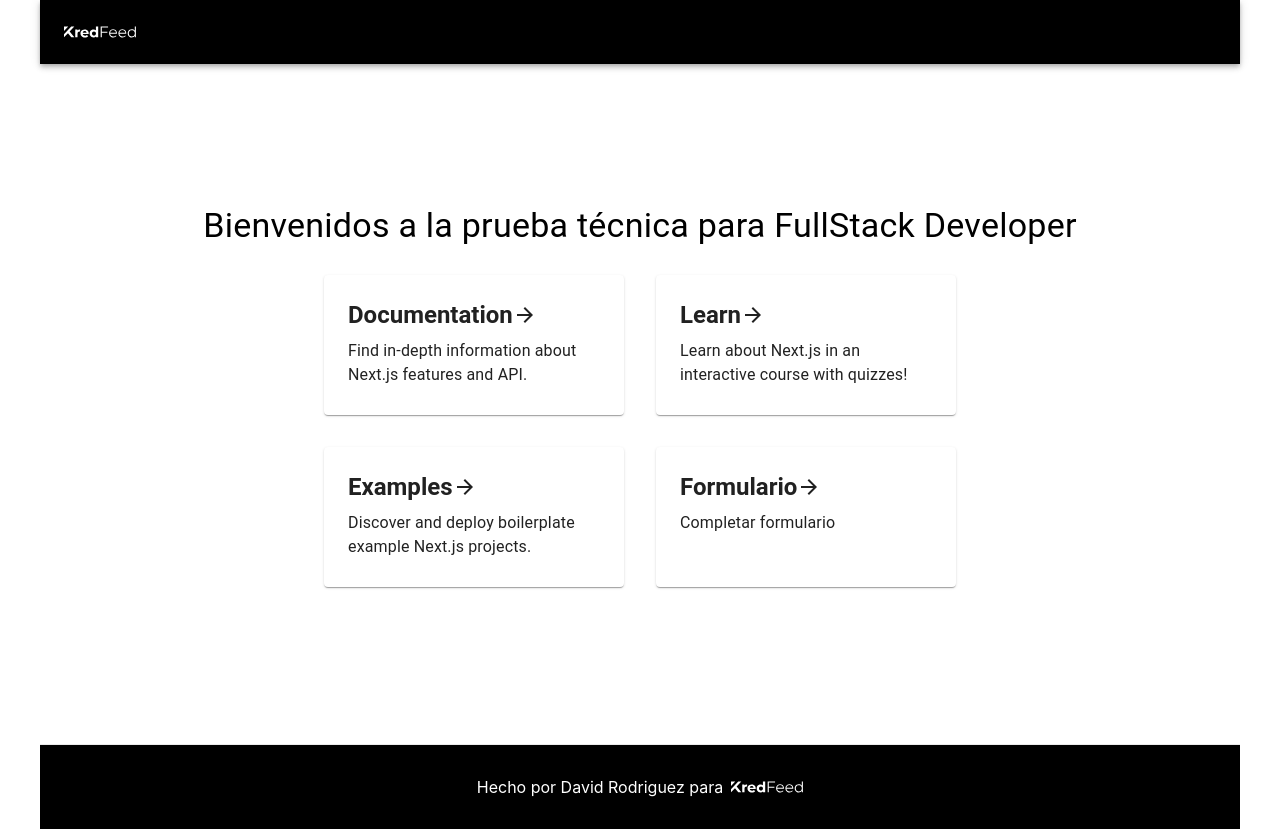
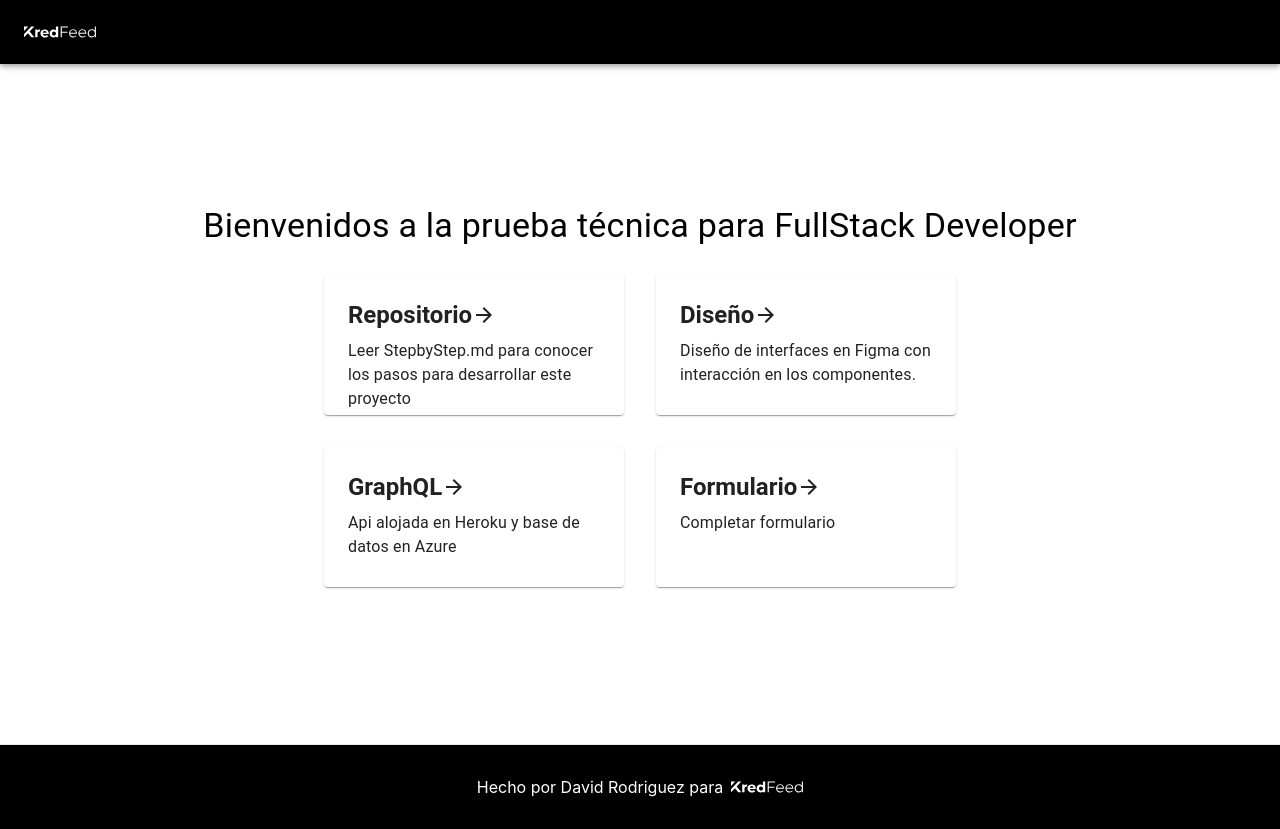
Before and after one commit to rodriguezespinoza0795/Full-stack-Developer-technical-test, a Next.js app in the folder client/: page / in a window 1280 px wide. Built offline with nearby package versions, Linux system fonts and the light colour scheme; no server answers.

Commit message:
Layout and Fix landing Page

```diff
--- a/client/components/Card.tsx
+++ b/client/components/Card.tsx
@@ -11,7 +11,7 @@ interface CardProps {
     external?: boolean
 }
 
-const Content = React.forwardRef(function Content({ title, description }: { title: string, description: string }, ref) {
+const Content = ({ title, description }: { title: string, description: string }) => {
     return (
         <>
             <Typography
@@ -31,7 +31,7 @@ const Content = React.forwardRef(function Content({ title, description }: { titl
             </Typography>
         </>
     );
-});
+};
 
 const CardComponent = ({ href, title, description, external = true }: CardProps) => {
     return (
--- /dev/null
+++ b/client/components/Layout.tsx
@@ -0,0 +1,41 @@
+import React from 'react'
+import { Container, AppBar, Toolbar, Box } from '@mui/material';
+import Image from 'next/image'
+import Footer from './Footer'
+import Link from "next/link";
+
+
+type LayoutProps = {
+    children?: React.ReactNode;
+};
+
+const Layout = ({ children }: LayoutProps) => {
+    return (
+        <Container disableGutters maxWidth={false}>
+            <AppBar position="static">
+                <Toolbar sx={{ background: "black" }}>
+                    <Link href={"/"}>
+                        <Image src="/KredFeed.svg" alt="KredFeed Logo" width={72} height={16} />
+                    </Link>
+                </Toolbar>
+            </AppBar>
+            <Box
+                component="main"
+                sx={{
+                    minHeight: "85vh",
+                    padding: "4rem 2rem",
+                    flex: 1,
+                    display: "flex",
+                    flexDirection: "column",
+                    justifyContent: "center",
+                    alignItems: "center"
+                }}
+            >
+                {children}
+            </Box>
+            <Footer />
+        </Container >
+    )
+}
+
+export default Layout;
--- a/client/pages/_app.tsx
+++ b/client/pages/_app.tsx
@@ -1,6 +1,8 @@
 import '../styles/globals.css'
 import type { AppProps } from 'next/app'
+import Head from 'next/head'
 import { ApolloClient, InMemoryCache, ApolloProvider } from "@apollo/client";
+import Layout from '../components/Layout'
 
 const baseURL = process.env.NEXT_PUBLIC_SERVICE_URL || "http://localhost:4000";
 
@@ -13,7 +15,14 @@ const client = new ApolloClient({
 function MyApp({ Component, pageProps }: AppProps) {
   return (
     <ApolloProvider client={client}>
-      <Component {...pageProps} />
+      <Layout>
+        <Head>
+          <title>David Rodriguez FullStack</title>
+          <meta name="description" content="Generated by create next app" />
+          <link rel="icon" href="/favicon.ico" />
+        </Head>
+        <Component {...pageProps} />
+      </Layout>
     </ApolloProvider>
   )
 }
--- a/client/pages/form/index.tsx
+++ b/client/pages/form/index.tsx
@@ -19,7 +19,7 @@ export default function App() {
 
     return (
         !loading && (
-            <form onSubmit={handleSubmit(onSubmit)} style={{ width: '100%', padding: '3rem' }}>
+            <form onSubmit={handleSubmit(onSubmit)} style={{ width: '100%' }}>
                 <Grid
                     container
                     direction="row"
--- a/client/pages/index.tsx
+++ b/client/pages/index.tsx
@@ -1,39 +1,11 @@
 import type { NextPage } from 'next'
-import Head from 'next/head'
-import Footer from '../components/Footer'
 import Typography from '@mui/material/Typography';
 import Box from '@mui/material/Box';
-import Container from '@mui/material/Container';
 import CardComponent from '../components/Card'
-import AppBar from '@mui/material/AppBar';
-import Toolbar from '@mui/material/Toolbar';
-import Image from 'next/image'
 
 const Home: NextPage = () => {
   return (
-    <Container disableGutters>
-      <Head>
-        <title>David Rodriguez FullStack</title>
-        <meta name="description" content="Generated by create next app" />
-        <link rel="icon" href="/favicon.ico" />
-      </Head>
-      <AppBar position="static">
-        <Toolbar sx={{ background: "black" }}>
-          <Image src="/KredFeed.svg" alt="KredFeed Logo" width={72} height={16} />
-        </Toolbar>
-      </AppBar>
-      <Box
-        component="main"
-        sx={{
-          minHeight: "85vh",
-          padding: "4rem 2rem",
-          flex: 1,
-          display: "flex",
-          flexDirection: "column",
-          justifyContent: "center",
-          alignItems: "center"
-        }}
-      >
+    <>
         <Typography variant="h4" align="center" gutterBottom>
           Bienvenidos a la prueba técnica para FullStack Developer
         </Typography>
@@ -47,19 +19,19 @@ const Home: NextPage = () => {
             maxWidth: "800px"
           }}>
           <CardComponent
-            href="https://nextjs.org/docs"
-            title="Documentation"
-            description="Find in-depth information about Next.js features and API."
+          href="https://github.com/rodriguezespinoza0795/full-stack-developer-technical-test"
+          title="Repositorio"
+          description="Leer StepbyStep.md para conocer los pasos para desarrollar este proyecto"
           />
           <CardComponent
-            href="https://nextjs.org/learn"
-            title="Learn"
-            description="Learn about Next.js in an interactive course with quizzes!"
+          href="https://www.figma.com/file/RE7Lc7yhRijAe8Ms73Uy0h/full-stack-developer-technical-test?node-id=2719%3A2781"
+          title="Diseño"
+          description="Diseño de interfaces en Figma con interacción en los componentes."
           />
           <CardComponent
-            href="https://github.com/vercel/next.js/tree/canary/examples"
-            title="Examples"
-            description="Discover and deploy boilerplate example Next.js projects."
+          href="https://fullstack-kredfeed.herokuapp.com/graphql"
+          title="GraphQL"
+          description="Api alojada en Heroku y base de datos en Azure"
           />
           <CardComponent
             href="/form"
@@ -68,9 +40,7 @@ const Home: NextPage = () => {
             external={false}
           />
         </Box>
-      </Box>
-      <Footer />
-    </Container >
+    </>
   )
 }
 
```
